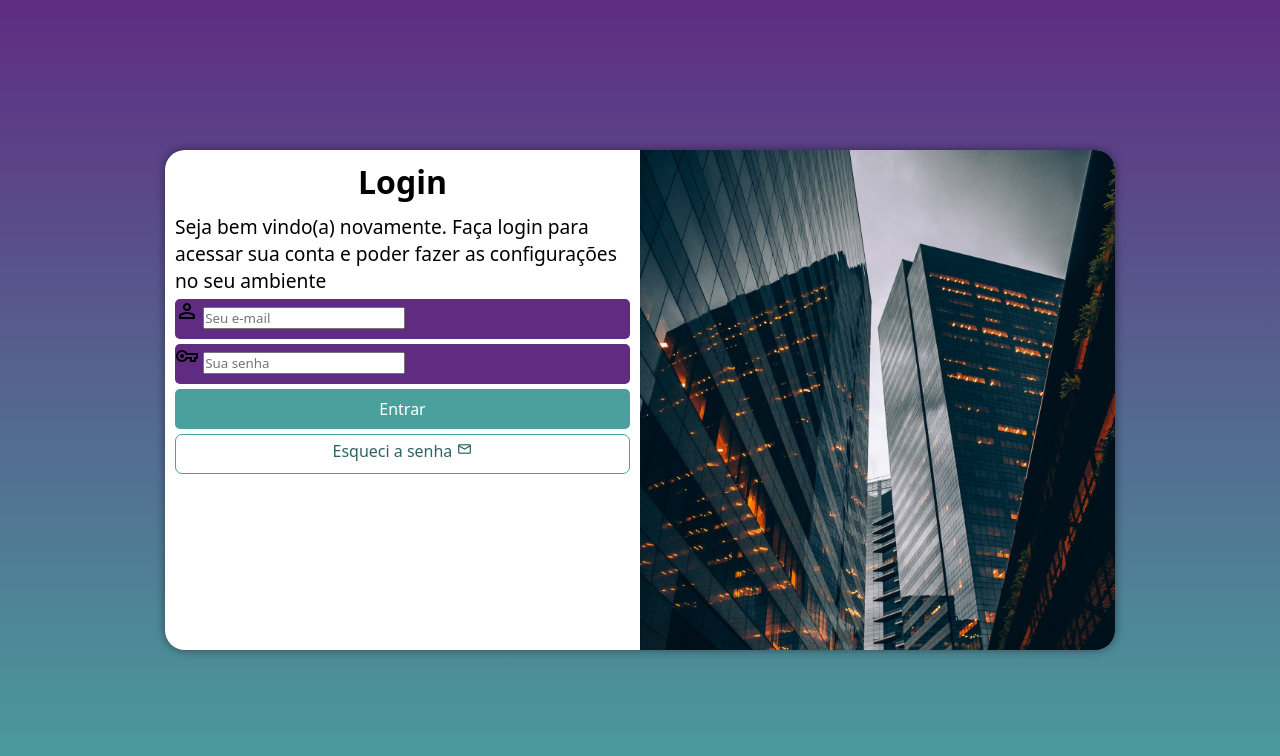
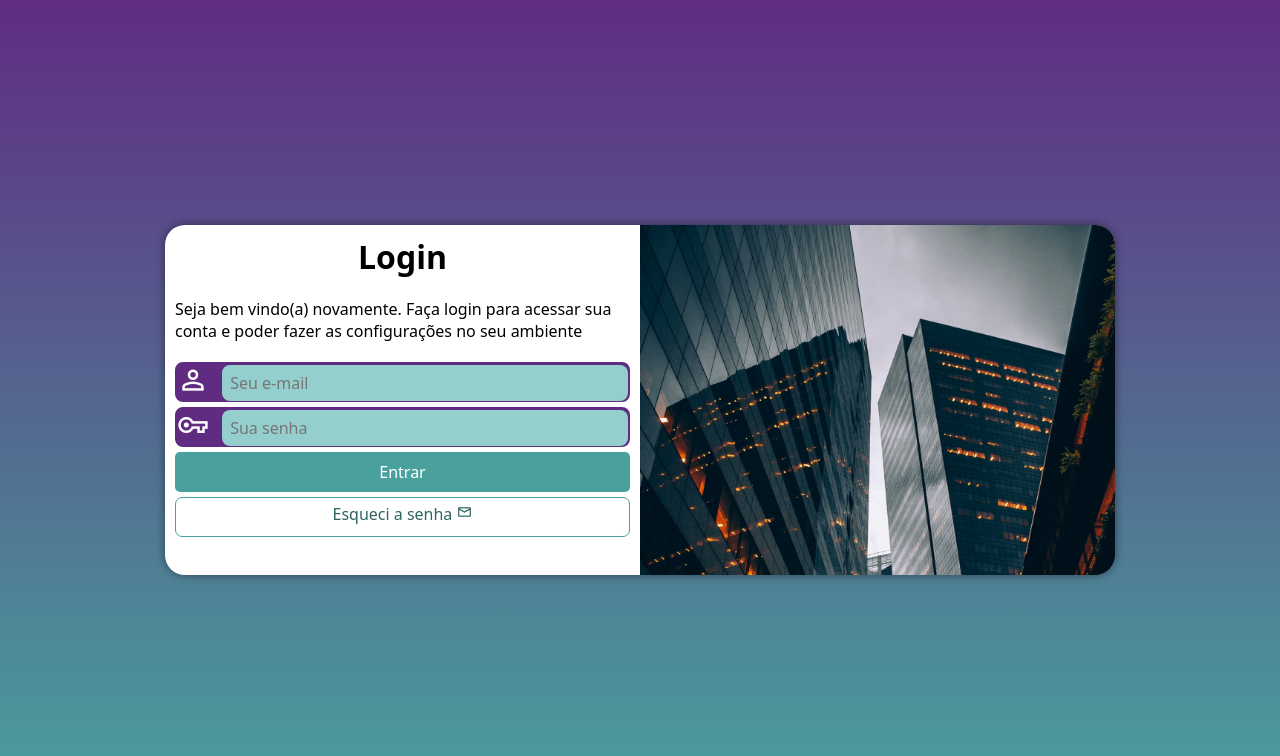
Before and after one commit to RenatoRF1/projeto-login, a plain HTML site: page index.html in a window 1280 px wide. Drawn offline with nearby package versions, Linux system fonts and the light colour scheme.

Commit message:
atualizei o projeto-login

```diff
--- a/estilos/media-query.css
+++ b/estilos/media-query.css
@@ -9,13 +9,14 @@ Desktop: 992px até 1200px
 Grandes telas: acima de 1200px
 */
 
-@media screen and (min-width: 768px) and (max-width: 992px) {
+@media screen and (min-width: 768px) and (max-width: 992px) { /* CONFIGURAÇÕES PARA TABLET */
     body {
         background-image: linear-gradient(to top, #49a09d, #5f2c82 );
     }
 
     section#login {
         width: 80vw;
+        height: 280px;
 
     }
 
@@ -35,13 +36,14 @@ Grandes telas: acima de 1200px
 
 }
 
-@media screen and (min-width: 992px) {
+@media screen and (min-width: 992px) { /* CONFIGURAÇÕES PARA DESKTOP */
     body {
         background-image: linear-gradient(to top, #49a09d, #5f2c82 );
     }
 
     section#login {
         width: 950px;
+        height: 350px;
     }
 
     section#login > div#imagem {
@@ -62,7 +64,8 @@ Grandes telas: acima de 1200px
     }
 
     div#formulario > p {
-        font-size: 1.2em;
+        font-size: 1.0em;
+        margin: 20px 0px;
     }
 
     }
--- a/estilos/style.css
+++ b/estilos/style.css
@@ -78,12 +78,36 @@ div.campo > label {
     display: none;
 }
 
+div.campo > span {
+    color:white;
+    /*background-color: black;*/
+    font-size: 2.0em;
+    width: 40px;
+}
+
+div.campo > input {
+    background-color: #94cfcd;
+    font-size: 1.0em;
+    width: calc(100% - 45px);
+    transform: translate(1px, -7px);
+    height: 100%;
+    border: 0px;
+    border-radius: 8px;
+    padding: 8px;
+
+}
+
+div.campo > input:focus-within {
+    background-color: white;
+}
+
 form > div.campo {
     background-color: #5f2c82;
+    border: 2px solid #5f2c82 ;
     display: block;
     width:100%;
     height: 40px;
-    border-radius: 5px;
+    border-radius: 8px;
     margin: 5px 0px;
 }
 
@@ -101,6 +125,7 @@ form > input[type=submit] {
 form > input[type=submit]:hover {
     background-color: #2d6462;
     cursor: pointer;
+
 }
 
 form > a.botao {
@@ -116,10 +141,12 @@ form > a.botao {
     border: 1px solid #49a09d;
     border-radius: 7px;
     text-decoration:none;
+
 }
 
 form > a.botao:hover {
     background-color: #6cd3cf;
+
 }
 
 form > a.botao > span {
```
